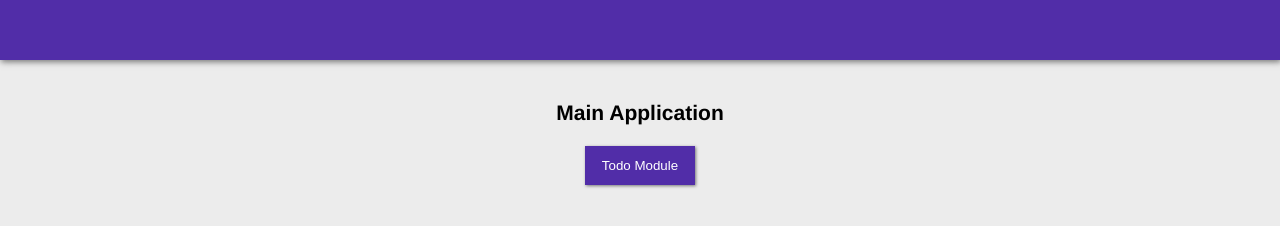
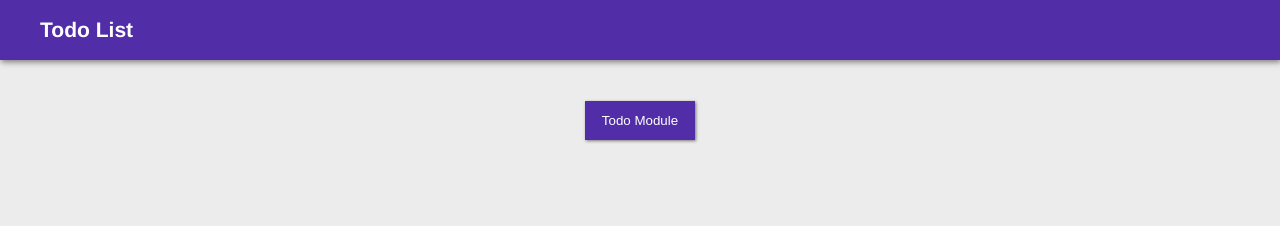
Before and after one commit to webpgmr/js-add-demo, a website built with webpack: page index.html in a window 1280 px wide. Built offline with nearby package versions, Linux system fonts and the light colour scheme.

Commit message:
2 files modified

```diff
--- a/index.html
+++ b/index.html
@@ -142,7 +142,7 @@
 
     <body>
         <header>
-            <h3><a class="banner"></a></h3>
+            <h3><a class="banner">Todo List</a></h3>
         </header>
         <main id="app"></main>
     </body>
--- a/src/app/app.model.js
+++ b/src/app/app.model.js
@@ -1,3 +1,3 @@
 export const AppModel = {
-    title: 'Main Application'
+    title: ''
 };
```
